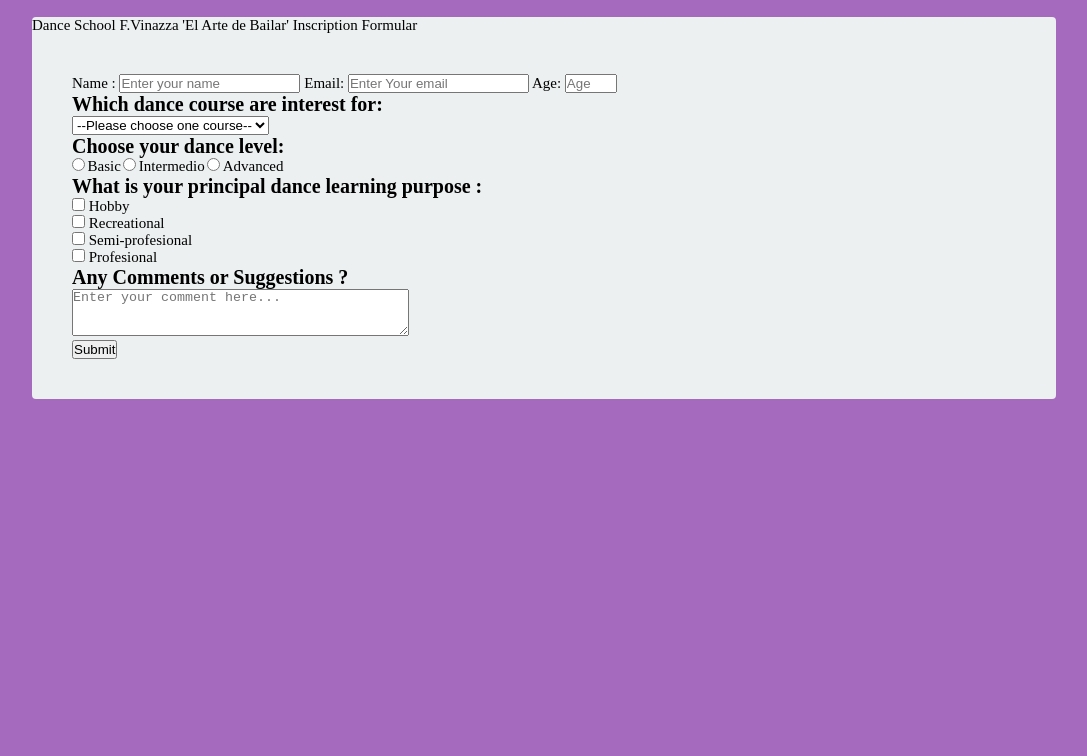
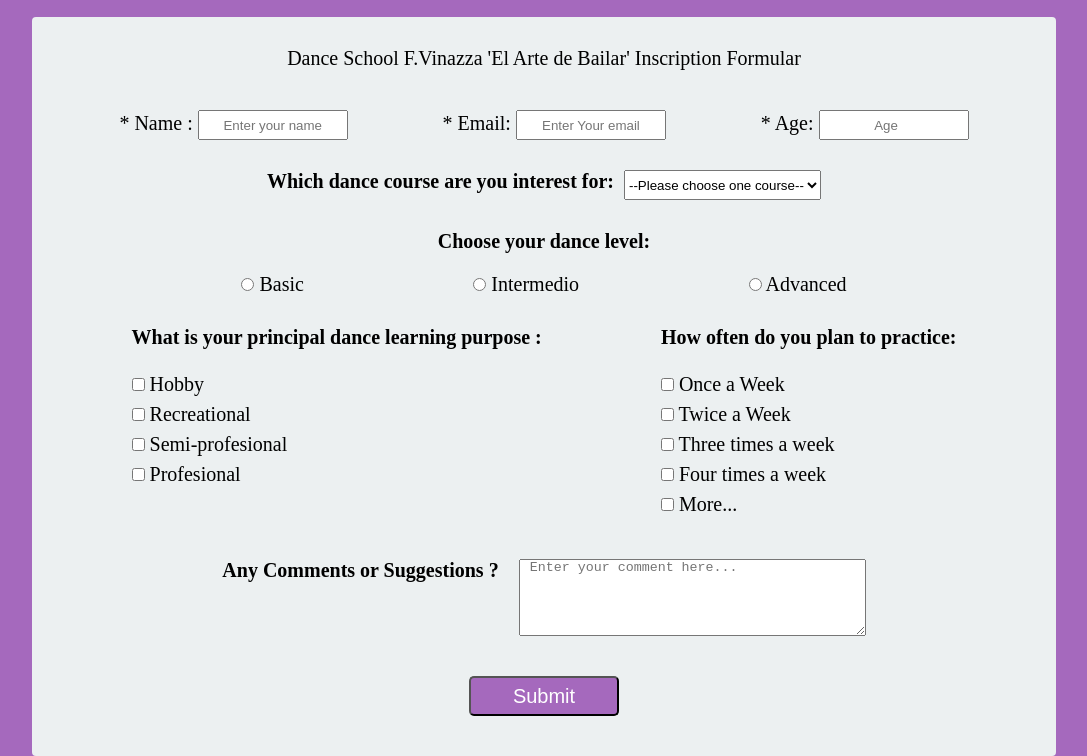
Before and after one commit to G1anpierre/freeCodeCampProjects, a plain HTML site: page surveyForm/index.html in a window 1280 px wide. Shown: the part 70-826 px from the top of the page, without its empty margins (96-1183 px from the left). Before the commit the page ends 800 px from the top, so only its background shows below. Drawn offline with Linux system fonts and the light colour scheme.

Commit message:
create html and css and project complete

```diff
--- a/surveyForm/index.html
+++ b/surveyForm/index.html
@@ -15,18 +15,20 @@
     <section>
         <p id="description"> Dance School F.Vinazza 'El Arte de Bailar' Inscription Formular</p>
         <form action="" id="survey-form">
+            <div class="data">
                 <label for="name" id="name-label">
-                Name : <input id="name" type="text" placeholder="Enter your name" required>
+                   * Name : <input id="name" type="text" placeholder="Enter your name" required>
                 </label>
                 <label for="email" id="email-label">
-                Email: <input id="email" type="email" placeholder="Enter Your email" required>
+                   * Email: <input id="email" type="email" placeholder="Enter Your email" required>
                 </label>
                 <label for="number" id="number-label" >
-                Age: <input id="number" type="number" placeholder="Age" min="14" max="80">
+                   * Age: <input id="number" type="number" placeholder="Age" min="14" max="80">
                 </label>
-
+            </div>
+            <div class="dropDown">
+                    <h4>Which dance course are you interest for:</h4>
                     <label for="dropdown">
-                <h4>Which dance course are interest for:</h4>
 
                         <select name="role" id="dropdown">
                             <option value="">--Please choose one course--</option>
@@ -37,52 +39,97 @@
                             <option value="flamenco">Flamenco</option>
                         </select>
                     </label>
-            <div>
+            </div>
+
+            <div class="level">
                 <h4>Choose your dance level:</h4>
 
-                <input type="radio" id="basic" name="level" value="basic">
-                <label for="basic">Basic</label>
-                <input type="radio" id="inter" name="level" value="intermedio">
-                <label for="inter">Intermedio</label>
-                <input type="radio" id="avanzado" name="level" value="advance">
-                <label for="avanzado">Advanced</label>
+
+                <div class="level-selector">
+                    <label for="basic">
+                        <input type="radio" id="basic" name="level" value="basic"> Basic
+                    </label>
+                    <label for="inter">
+                        <input type="radio" id="inter" name="level" value="intermedio"> Intermedio
+                    </label>
+                    <label for="avanzado">
+                        <input type="radio" id="avanzado" name="level" value="advance"> Advanced
+                    </label>
                 </div>
-            <div>
+            </div>
+            <div class="purpuse">
+                <div class="first-column">
                     <h4>What is your principal dance learning purpose : </h4>
-
                     <ul>
                         <li>
-                        <label>
-                            <input type="checkbox" value="hobby">
+                            <label for="hobby">
+                                <input id="hobby" type="checkbox" value="hobby">
                                 Hobby
                             </label>
                         </li>
                         <li>
-                        <label for="">
-                            <input type="checkbox" value="recreational">
+                            <label for="recreational">
+                                <input id="recreational" type="checkbox" value="recreational">
                                 Recreational
                             </label>
                         </li>
                         <li>
-                        <label for="">
-                            <input type="checkbox" value="semi-profesional">
+                            <label for="semi">
+                                <input id="semi" type="checkbox" value="semi-profesional">
                                 Semi-profesional
                             </label>
                         </li>
                         <li>
-                        <label for="">
-                            <input type="checkbox" value="Profesional">
+                            <label for="pro">
+                                <input id="pro" type="checkbox" value="Profesional">
                                 Profesional
                             </label>
                         </li>
                     </ul>
                 </div>
-            <div>
+                <div class="second-column">
+                        <h4>How often do you plan to practice: </h4>
+                        <ul>
+                            <li>
+                                <label for="once">
+                                    <input id="once" type="checkbox" value="once">
+                                    Once a Week
+                                </label>
+                            </li>
+                            <li>
+                                <label for="twice">
+                                    <input id="twice" type="checkbox" value="twice">
+                                    Twice a Week
+                                </label>
+                            </li>
+                            <li>
+                                <label for="three">
+                                    <input id="three" type="checkbox" value="three">
+                                    Three times a week
+                                </label>
+                            </li>
+                            <li>
+                                <label for="four">
+                                    <input id="four" type="checkbox" value="four">
+                                    Four times a week
+                                </label>
+                            </li>
+                            <li>
+                                <label for="more">
+                                    <input id="more" type="checkbox" value="more">
+                                        More...
+                                </label>
+                            </li>
+
+                        </ul>
+                 </div>
+            </div>
+            <div class="comments">
 
                 <label for="comment"><h4>Any Comments or Suggestions ?</h4></label>
-                <textarea name="comments" id="comment" cols="40" rows="3" placeholder="Enter your comment here..."></textarea>
+                <textarea name="comments" id="comment" cols="40" rows="5" placeholder="Enter your comment here..."></textarea>
             </div>
-            <div>
+            <div class="submit">
                 <button type='submit' id="submit" value="submit"> Submit </button>
             </div>
 
--- a/surveyForm/style.css
+++ b/surveyForm/style.css
@@ -24,7 +24,7 @@ html {
   }
 
   p, label{
-      font-size: 1.5rem;
+      font-size: 2rem;
   }
 
   ul {
@@ -45,6 +45,85 @@ html {
       border-radius: .4rem;
   }
 
+  section p {
+      text-align: center;
+      padding-top: 3rem;
+  }
+
   form {
       padding: 4rem;
   }
+
+  form input[type=text], input[type=email], input[type=number] {
+      height: 3rem;
+      width: 15rem;
+      text-align: center;
+  }
+
+.data {
+    display: flex;
+    justify-content: space-around;
+    margin-bottom: 3rem;
+}
+
+.dropDown {
+    display: flex;
+    justify-content: center;
+    margin-bottom: 3rem;
+}
+
+.dropDown select {
+    height: 3rem;
+    margin-left: 1rem;
+}
+
+.level h4 {
+    text-align: center;
+    margin-bottom: 2rem;
+}
+
+.level-selector {
+    display: flex;
+    justify-content: space-evenly;
+    padding-bottom: 3rem;
+}
+
+.purpuse {
+    display: flex;
+    justify-content: space-around;
+}
+
+.purpuse ul {
+    line-height: 1.5;
+    padding-top: 2rem;
+
+}
+
+.comments {
+    display: flex;
+    justify-content: center;
+    padding: 4rem;
+}
+
+.comments label {
+    padding-right: 2rem;
+}
+
+textarea {
+    padding-left: 1rem;
+}
+
+.submit {
+    display: flex;
+    justify-content: center;
+
+}
+
+button {
+    height: 4rem;
+    width: 15rem;
+    font-size: 2rem;
+    color: white;
+    border-radius: 5px;
+    background-color: #A569BD;
+}
```
Lines whose indentation alone changed are shown as unchanged.
